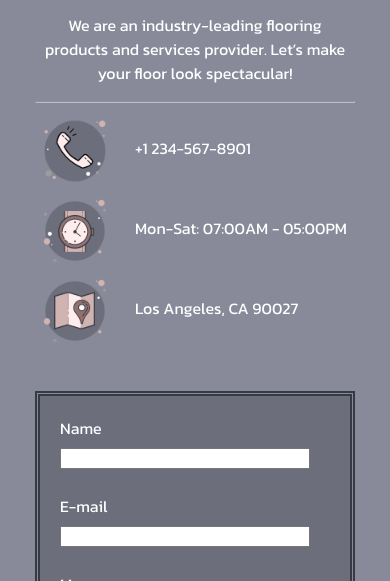
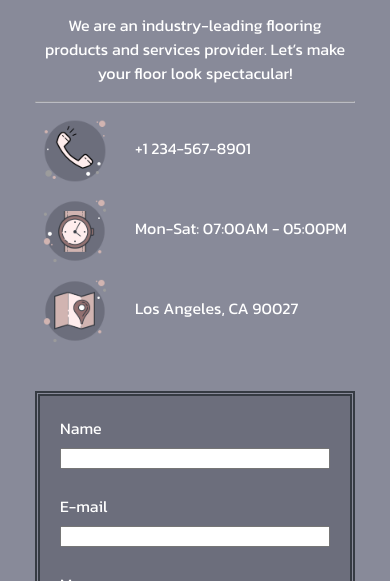
Before and after one commit to AlinaAndriychuk/Parquetry, a plain HTML site: page index.html in a window 390 px wide. Shown: the part 6225-6806 px from the top of the page. Drawn offline with nearby package versions, Linux system fonts and the light colour scheme.

Commit message:
form styles

```diff
--- a/css/main.css
+++ b/css/main.css
@@ -2071,13 +2071,19 @@ footer h3 {
     font-size: 16px;
   }
 
-  .contacts, .form {
+  .contacts,
+  .form {
     box-sizing: border-box;
     max-width: 320px;
     width: 100%;
   }
   .contacts__content {
     padding-left: 0;
+  }
+
+  .form__input,
+  .form__button {
+    width: 100%;
   }
 
 
```
